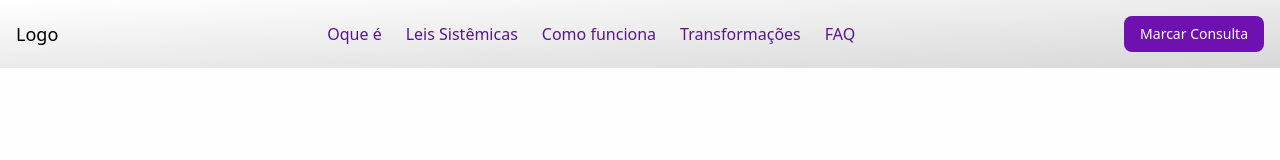
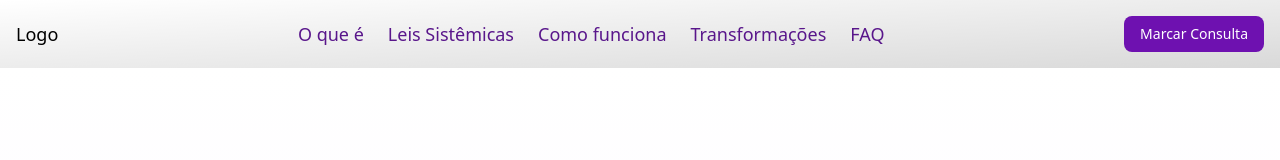
Before and after one commit to AndreessaLopes/site_mae, a Next.js app: page / in a window 1280 px wide. Shown: the top 160 px of the page. Built offline with nearby package versions, Linux system fonts and the light colour scheme.

Commit message:
feat: atualiza estilo do cabeçalho e corrige estrutura de lista de navegação

```diff
--- a/src/components/layout/footer.tsx
+++ b/src/components/layout/footer.tsx
@@ -7,11 +7,11 @@ export function Footer() {
           Sistêmica
         </p>
         <div className="flex items-center gap-4 text-sm text-purple-900/70">
-          <a href="#" className="hover:text-purple-900">
+          <a href="https://www.instagram.com/rosangelalopesterapeuta/" className="hover:text-purple-900">
             Instagram
           </a>
           <span>•</span>
-          <a href="#" className="hover:text-purple-900">
+          <a href="https://api.whatsapp.com/send?phone=5537999732842" className="hover:text-purple-900">
             WhatsApp
           </a>
           <span>•</span>
--- a/src/components/layout/header.tsx
+++ b/src/components/layout/header.tsx
@@ -2,16 +2,16 @@ import { Button } from "../ui/button";
 
 export function Header() {
   return (
-    <div className="bg-black">
-      <header className="fixed top-0 left-0 w-full z-50 bg-gradient-to-tl from-black/15 to-transparent">
+    <div className="bg-white">
+      <header className="top-0 left-0 w-full z-50 bg-gradient-to-tl from-black/15 to-transparent">
         <nav className="max-w-7xl mx-auto p-4 flex justify-between items-center">
           <h1 className="text-black text-lg">Logo</h1>
-          <ul className="flex gap-6 py px-2 text-purple-900 items-center">
-            <li>Oque é</li>
-            <li>Leis Sistêmicas</li>
-            <li>Como funciona</li>
-            <li>Transformações</li>
-            <li>FAQ</li>
+          <ul className="flex gap-6 py px-2 text-purple-900 items-center text-lg scroll-smooth">
+            <a href="#sobre">O que é</a>
+            <a href="#leis">Leis Sistêmicas</a>
+            <a href="#como-funciona">Como funciona</a>
+            <a href="#beneficios">Transformações</a>
+            <a href="#questions-frequency">FAQ</a>
           </ul>
           <Button className="text-white bg-purple-800 justify-end">
               Marcar Consulta
--- a/src/components/sections/hero.tsx
+++ b/src/components/sections/hero.tsx
@@ -26,7 +26,7 @@ export function Hero() {
 
           <div className="mt-6 flex flex-wrap items-center gap-3">
             <a
-              href="#agendar"
+              href="#service"
               className="rounded-xl bg-purple-700 px-6 py-3 text-white font-medium shadow hover:bg-purple-800 transition-colors"
             >
               Marcar Consulta
```
